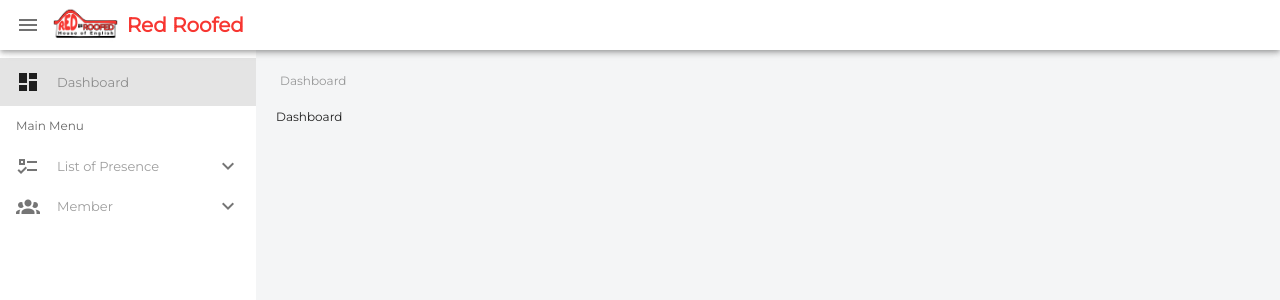
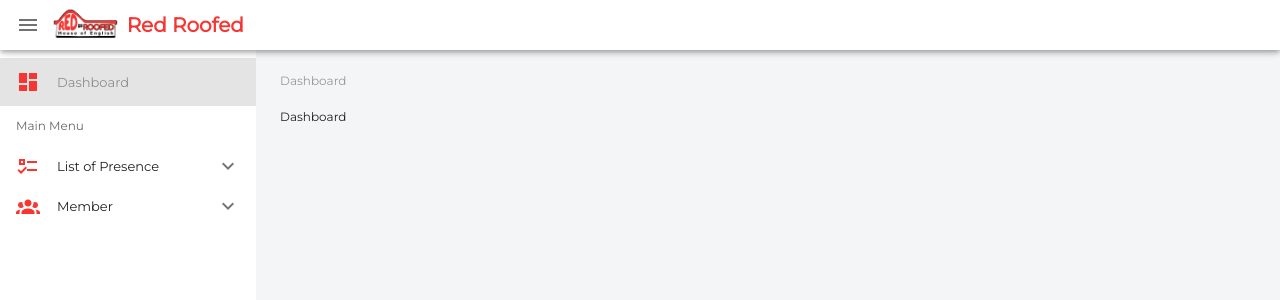
Before and after one commit to Nurhiman20/redroofed-admin, a Vue app: page /dashboard in a window 1280 px wide. Shown: the top 300 px of the page. Built offline with nearby package versions, Linux system fonts and the light colour scheme.

Commit message:
feat(Style): Scss structure folder and style sidebar

```diff
--- /dev/null
+++ b/src/assets/scss/components/color.scss
@@ -0,0 +1,3 @@
+.text-red {
+  color: $app-red;
+}
--- /dev/null
+++ b/src/assets/scss/main.scss
@@ -0,0 +1,2 @@
+@import "variables/color.scss";
+@import "components/color.scss";
--- /dev/null
+++ b/src/assets/scss/variables/color.scss
@@ -0,0 +1 @@
+$app-red: #F73631;
--- a/src/components/AppSidebar.vue
+++ b/src/components/AppSidebar.vue
@@ -34,7 +34,7 @@
           :to="item.to"
         >
           <v-list-item-action>
-            <v-icon>{{ item.icon }}</v-icon>
+            <v-icon color="#F73631">{{ item.icon }}</v-icon>
           </v-list-item-action>
           <v-list-item-title class="grey--text" style="margin-left:-15px">
             {{ item.text }}
@@ -46,12 +46,13 @@
         v-for="(mainMenuItem, i) in mainMenuData"
         :key="'main menu ' + i"
         :value="false"
+        color="#F73631"
       >
         <template v-slot:prependIcon>
-          <v-icon>{{mainMenuItem.icon}}</v-icon>
+          <v-icon color="#F73631">{{mainMenuItem.icon}}</v-icon>
         </template>
         <template v-slot:activator>
-          <v-list-item-title style="margin-left:-15px" class="grey--text">{{mainMenuItem.text}}</v-list-item-title>
+          <v-list-item-title style="margin-left:-15px">{{mainMenuItem.text}}</v-list-item-title>
         </template>
         <v-list-item link
           exact
--- a/src/layouts/Home.vue
+++ b/src/layouts/Home.vue
@@ -10,7 +10,7 @@
               :disabled="item.disabled"
               :exact="item.exact"
               :to="item.to">
-              <span :class="!item.disabled && 'meteor-primary'">{{ item.text }}</span>
+              <span :class="!item.disabled && 'text-red'">{{ item.text }}</span>
             </v-breadcrumbs-item>
           </template>
           <template v-slot:divider>
@@ -18,7 +18,7 @@
           </template>
         </v-breadcrumbs>
       </div>
-      <div class="px-5 mb-10">
+      <div class="px-6 mb-10">
         <router-view></router-view>
       </div>
     </v-content>
--- a/src/main.js
+++ b/src/main.js
@@ -4,6 +4,7 @@ import Vue from 'vue'
 import App from './App'
 import router from './router'
 import vuetify from '@/plugins/vuetify'
+import './assets/scss/main.scss'
 
 Vue.config.productionTip = false
 
```
